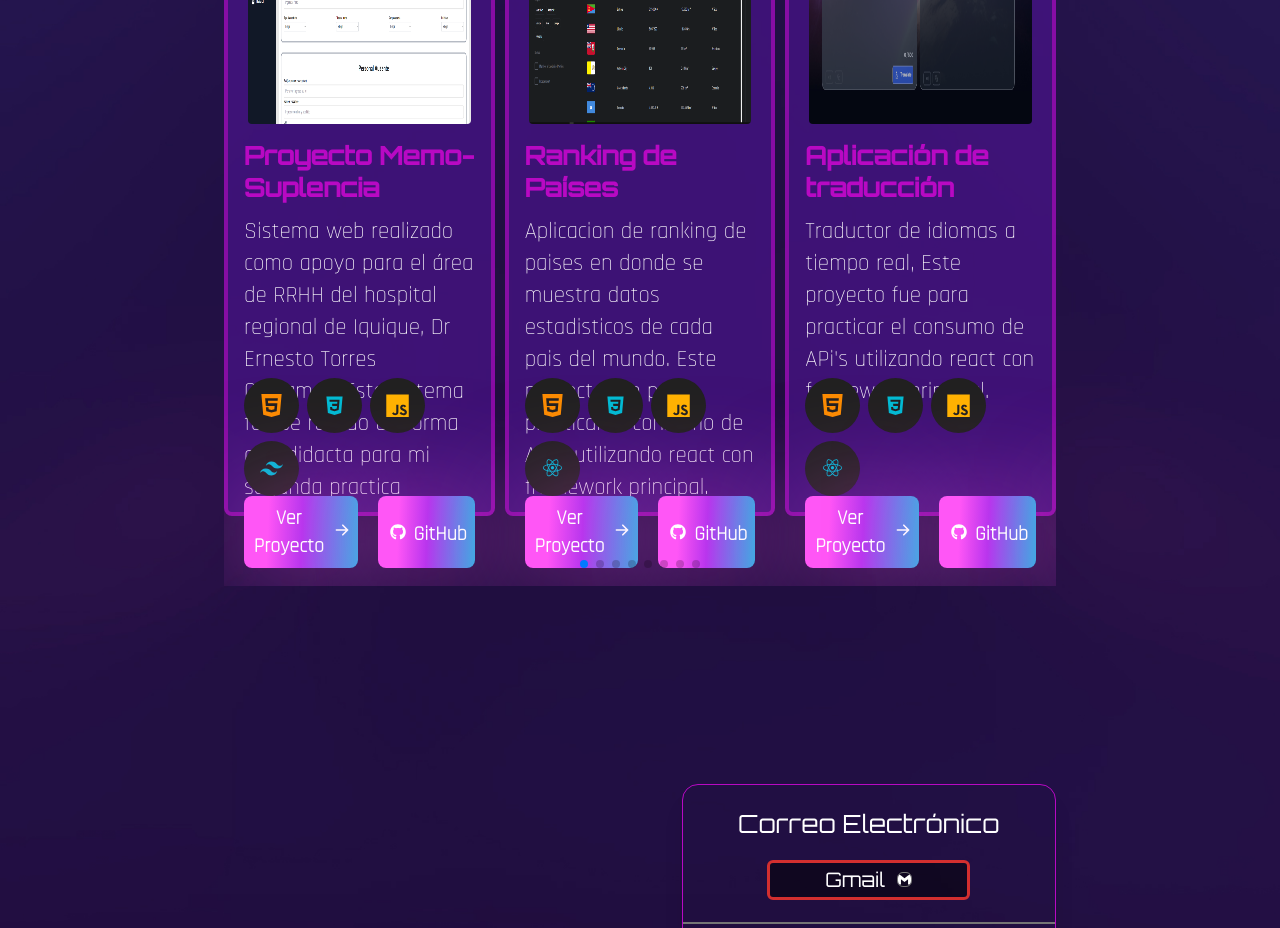
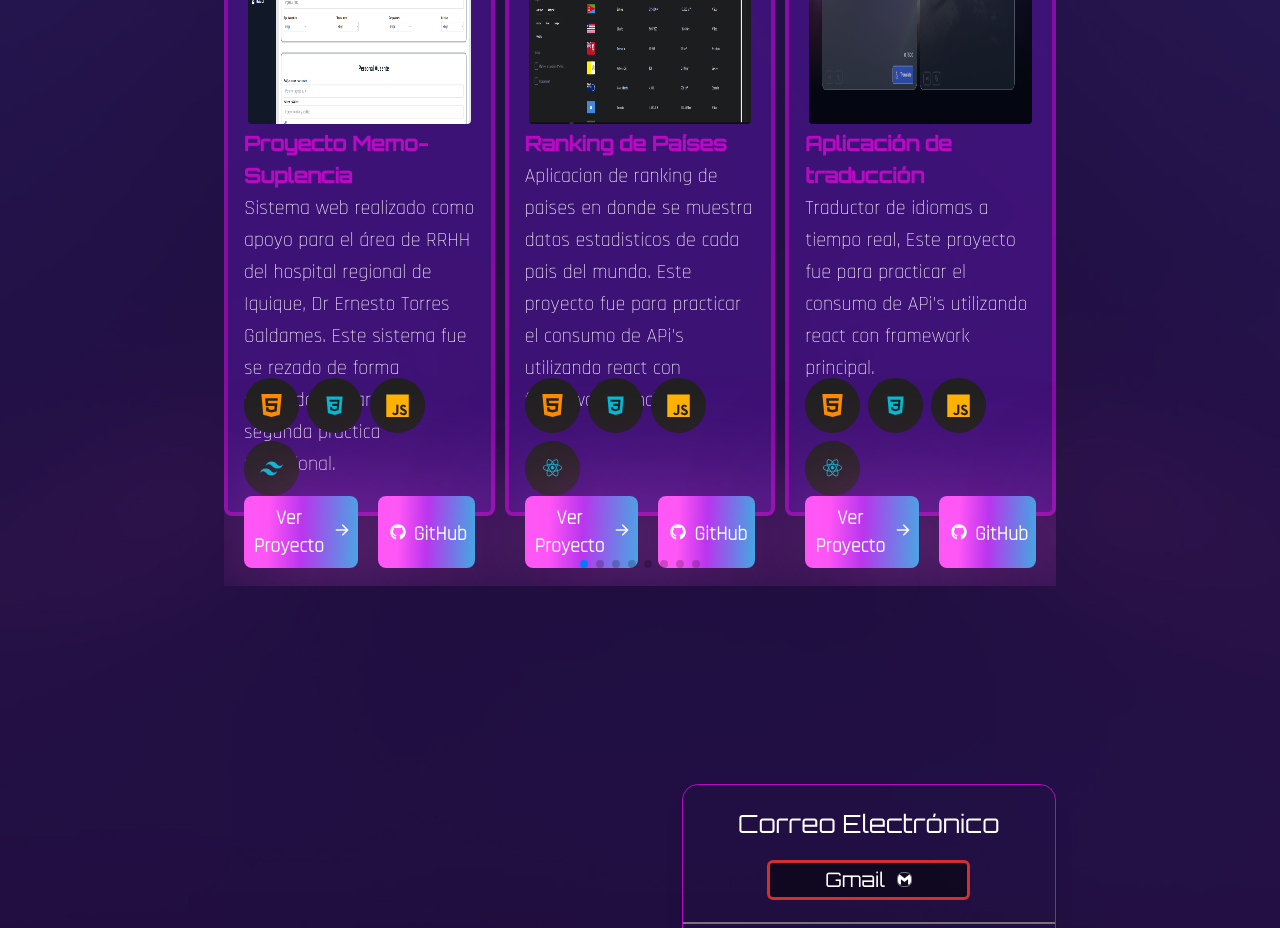
Before and after one commit to MaximilianoSoto/Project-Portfolio, a React (Vite) app: page / in a window 1280 px wide. Shown: the part 3240-4168 px from the top of the page. Built offline with nearby package versions, Linux system fonts and the light colour scheme; what tailwindcss-animated would draw is missing.

Commit message:
updater 5.3

```diff
--- a/src/pages/Projects.jsx
+++ b/src/pages/Projects.jsx
@@ -57,10 +57,10 @@ export const Projects = () => {
                         />
                       </header>
                       <main className="w-full  md:h-[250px]">
-                        <h1 className="text-[20px] md:text-[25px] md:py-3 font-primary font-semibold  text-accent ">
+                        <h1 className="text-[20px] md:text-[20px] py-3 md:py-0 font-primary font-semibold  text-accent ">
                           {item.titulo}
                         </h1>
-                        <p className="hidden   text-[15px] leading-6 mt-5 font-secondary text-white  md:inline md:h-[120px] md:text-[23px]">
+                        <p className="hidden text-[15px] leading-5  font-secondary text-white  md:inline md:h-[120px] md:text-[20px]">
                           {item.descripcion}
                         </p>
                       </main>
```
